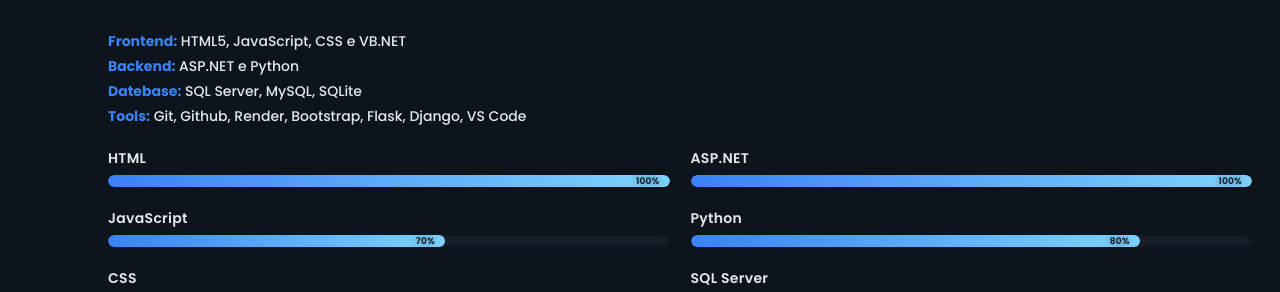
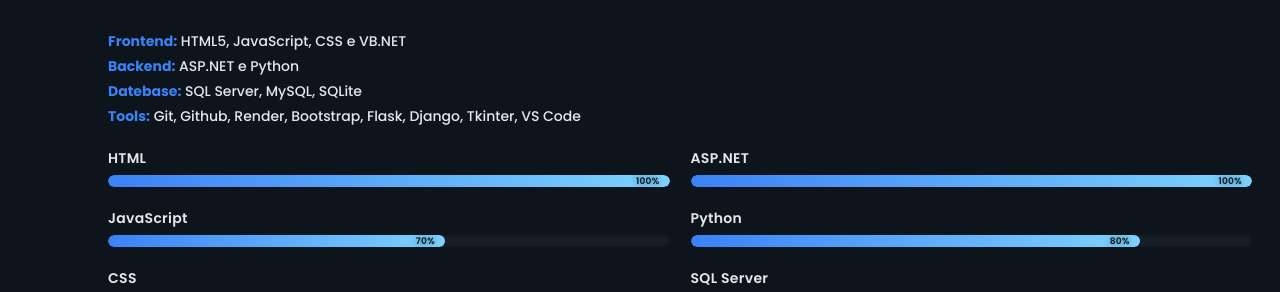
Before and after one commit to buzzz1995-ops/Portf-lio-Online, a Flask app: page / in a window 1280 px wide. Shown: the part 1484-1776 px from the top of the page. Run offline with Flask 3, Linux system fonts and the light colour scheme.

Commit message:
Update index.html

```diff
--- a/templates/index.html
+++ b/templates/index.html
@@ -54,7 +54,7 @@
 
     <!-- Botão Imprimir CV -->
     <div class="print-section">
-      <a href="{{ url_for('static', filename='cv.pdf') }}" target="_blank" class="print-btn">Imprimir Currículo</a>
+      <a href="{{ url_for('static', filename='cv_2.pdf') }}" target="_blank" class="print-btn">Imprimir Currículo</a>
     </div>
 
     <section id="dados-pessoais" class="section">
@@ -142,7 +142,7 @@
         <p><strong>Frontend:</strong> HTML5, JavaScript, CSS e VB.NET</p>
         <p><strong>Backend:</strong> ASP.NET e Python</p>
         <p><strong>Datebase:</strong> SQL Server, MySQL, SQLite</p>
-        <p><strong>Tools:</strong> Git, Github, Render, Bootstrap, Flask, Django, VS Code</p>
+        <p><strong>Tools:</strong> Git, Github, Render, Bootstrap, Flask, Django, Tkinter, VS Code</p>
       </div>
 
 
```
